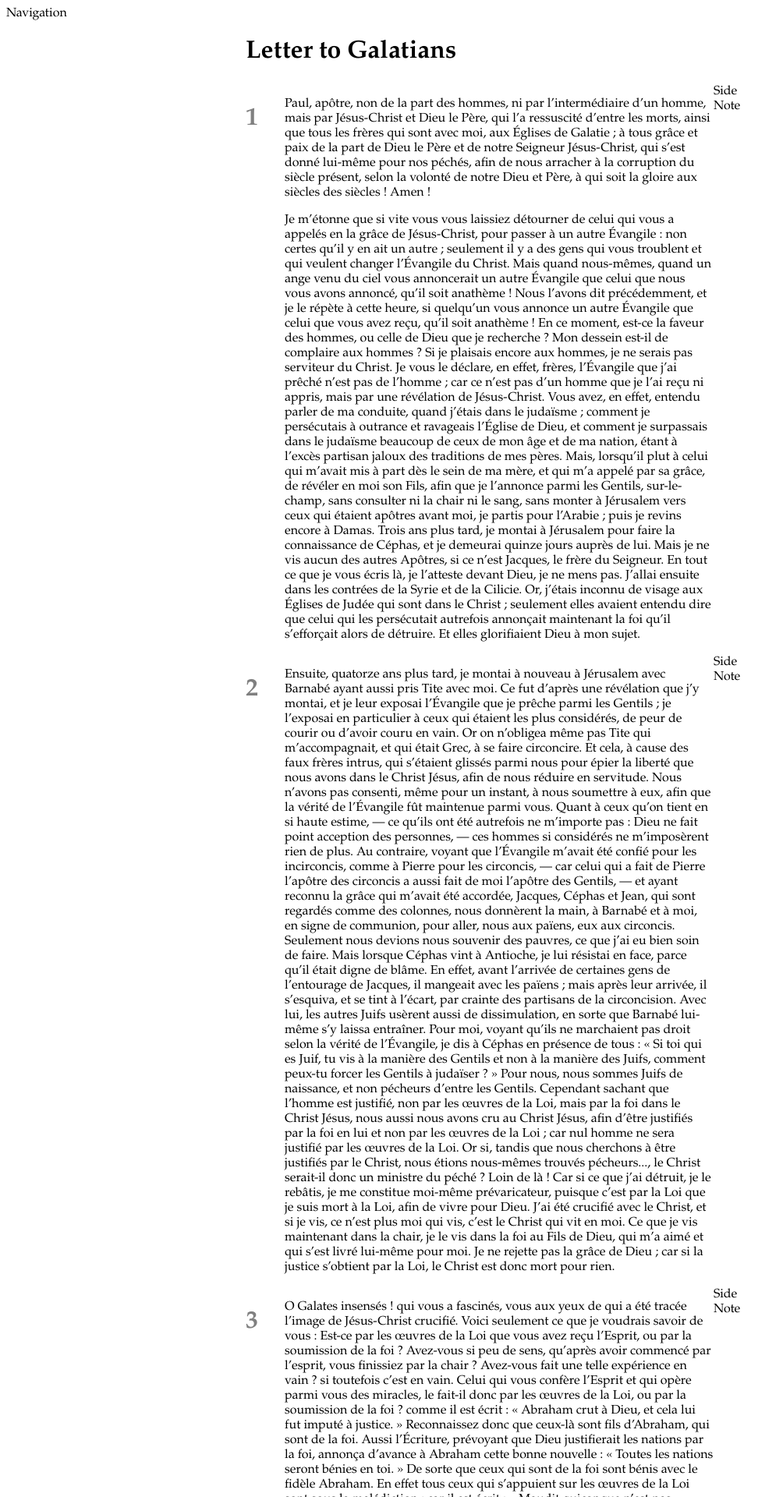
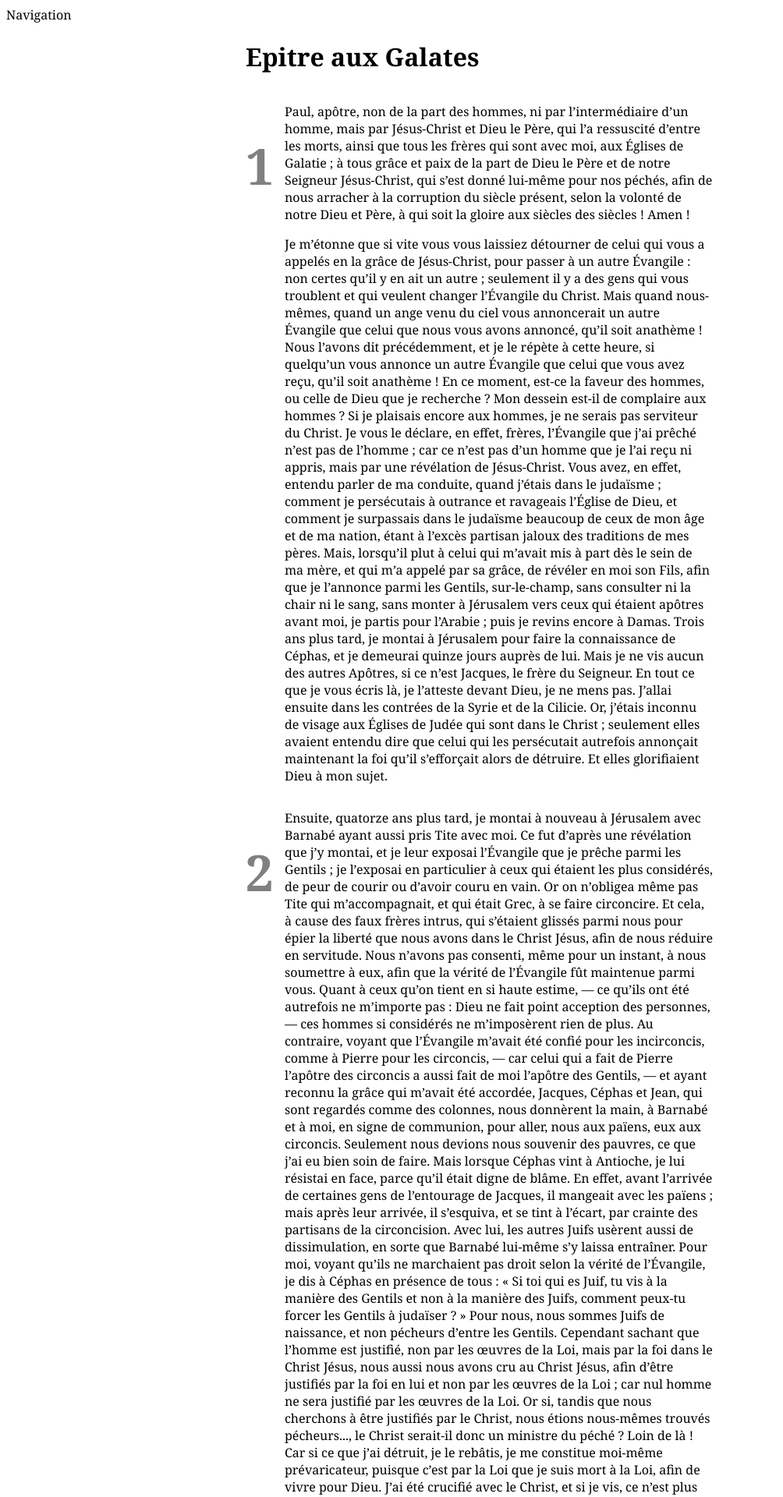
Before and after one commit to dreanod/dreanod.github.io, a Jekyll site: the page built from galatian2.html, in a window 1280 px wide. Shown: the top 1920 px of the page at 78% size, without its empty margins (0-1004 px from the left). Built offline with Jekyll 4.4.1, drawn with Linux system fonts in a browser that asks for light colours; some of the changed text lies outside the part shown.

Commit message:
Update galatian2.html

```diff
--- a/galatian2.html
+++ b/galatian2.html
@@ -1,5 +1,5 @@
 ---
-title: Letter to Galatians
+title: Epitre aux Galates
 abbreviation: Gal
 text:
   1:
@@ -192,11 +192,11 @@ text:
 
     body {
       	font-size: 16px;
-	font-family: Palatino;
+	font-family: Georgia;
     }
 
     h2 {
-	 font-size: 32px;
+	 font-size: 64px;
 	 color: grey;
     }
 
@@ -248,10 +248,10 @@ text:
       position: absolute;
       left:calc(50vw + 280px);
       display: none;
+      font-style: italic;
     }
 
     .verse:hover .verse-ref {
-      color: red;
       display: block;
     }
   </style>
@@ -283,7 +283,7 @@ text:
       {% endfor %}
       </article>
 
-      <aside>Side Note</aside>
+      <aside></aside>
 
     </section>
     {% endfor %}
```
